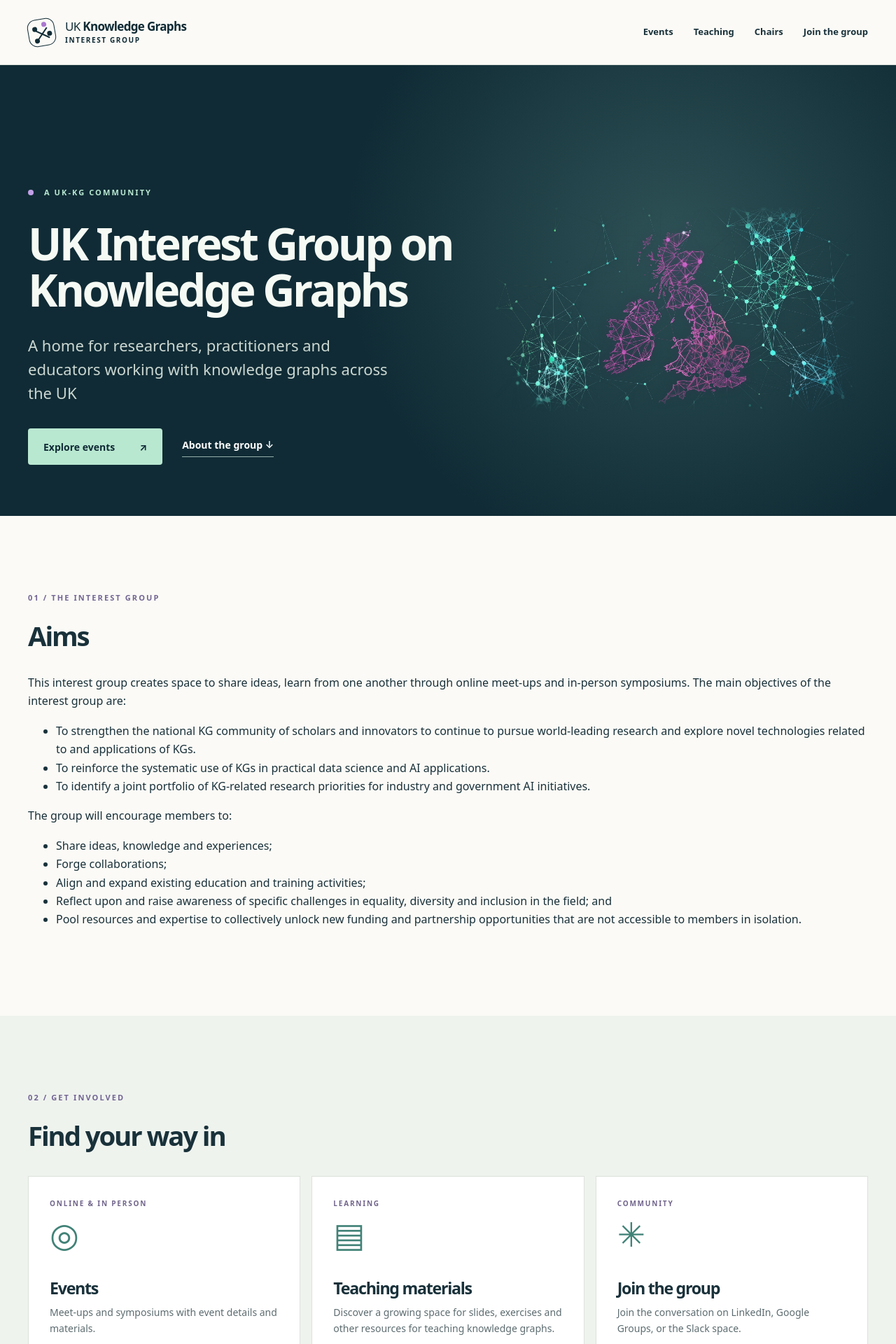
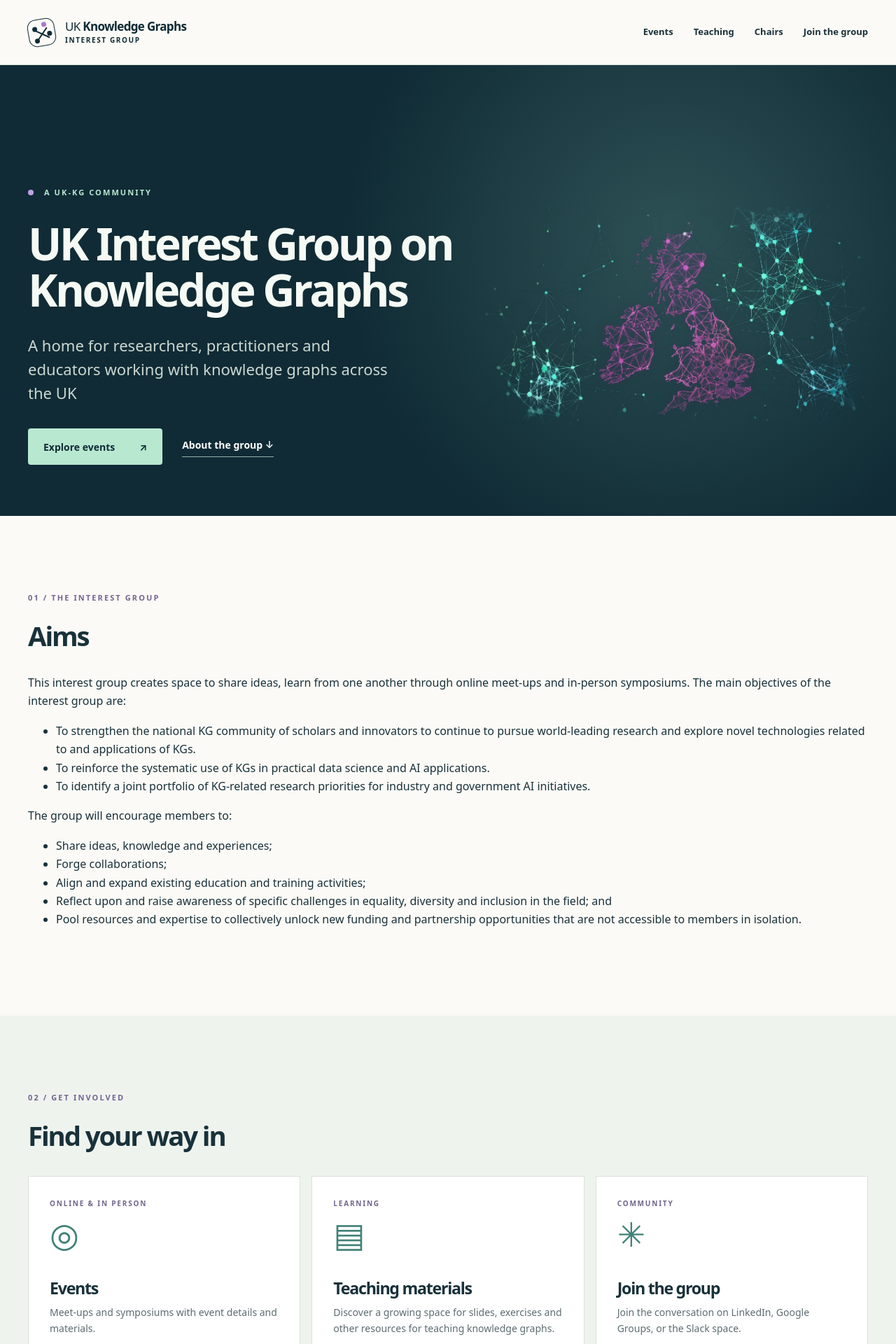
Before and after one commit to uk-knowledge-graphs/uk-knowledge-graphs.github.io, a Jekyll site: the page built from index.html, in a window 1280 px wide. Shown: the top 1920 px of the page at 70% size. Built offline with Jekyll 4.4.1, drawn with Linux system fonts in a browser that asks for light colours.

```diff
--- a/index.html
+++ b/index.html
@@ -22,7 +22,7 @@
 	<div class="hero-art" aria-hidden="true" style="align-self:start; margin-top:2.5rem;">
 		<!-- <span class="orb orb-a"></span><span class="orb orb-b"></span><span class="orb orb-c"></span>
 		<img src="{{ '/assets/logo.svg' | relative_url }}" alt="UK knowledge graph network" width="520" height="420" style="display:block;width:100%;max-width:520px;height:auto;"> -->
-		<img src="{{ '/assets/logo-soft.svg' | relative_url }}"  alt="UK knowledge graph network" width="520" height="420" style="display:block;width:100%;max-width:520px;height:auto;">
+		<img src="{{ '/assets/logo-soft.svg' | relative_url }}"  alt="UK knowledge graph network" width="620" height="500" style="display:block;width:100%;max-width:620px;height:auto;">
 	</div>
 
 
```
Also changed, not shown: _events/symposium-2026.md (+1 -1 lines).
